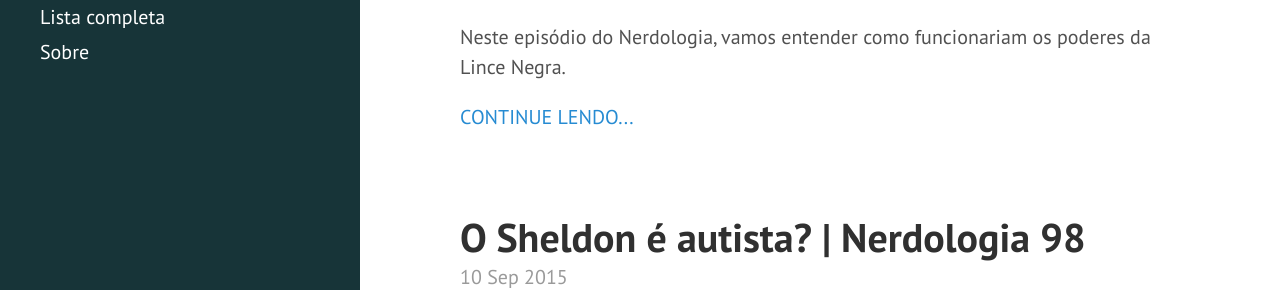
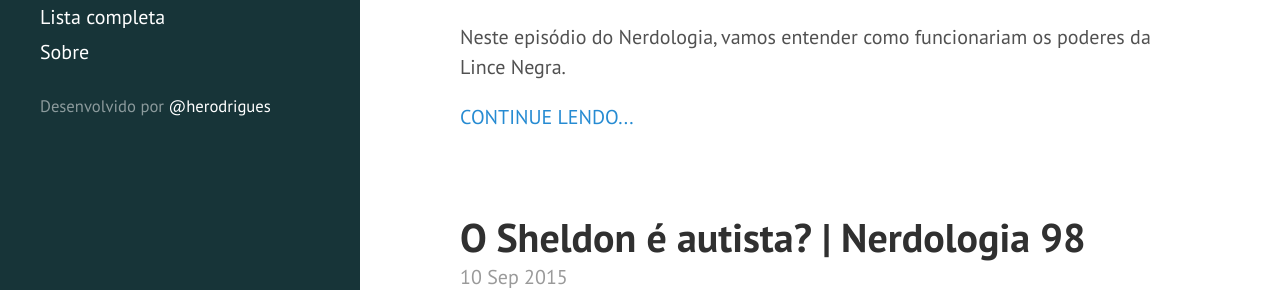
Before and after one commit to herodrigues/bibliotecanerdologia, a Jekyll site: the page built from index.html, in a window 1280 px wide. Shown: the part 468-758 px from the top of the page. Built offline with Jekyll 4.4.1, drawn with Linux system fonts in a browser that asks for light colours; Markdown is read by kramdown in place of the engine named in the settings; the list of posts is cut into pages by our own code.

Commit message:
Added a link to my github on homepage

```diff
--- a/_includes/sidebar.html
+++ b/_includes/sidebar.html
@@ -25,5 +25,7 @@
         {% endif %}
       {% endfor %}
     </nav>
+
+	<p><small>Desenvolvido por <a href="https://github.com/herodrigues">@herodrigues</a></small></p>
 	</div>
 </div>
```
